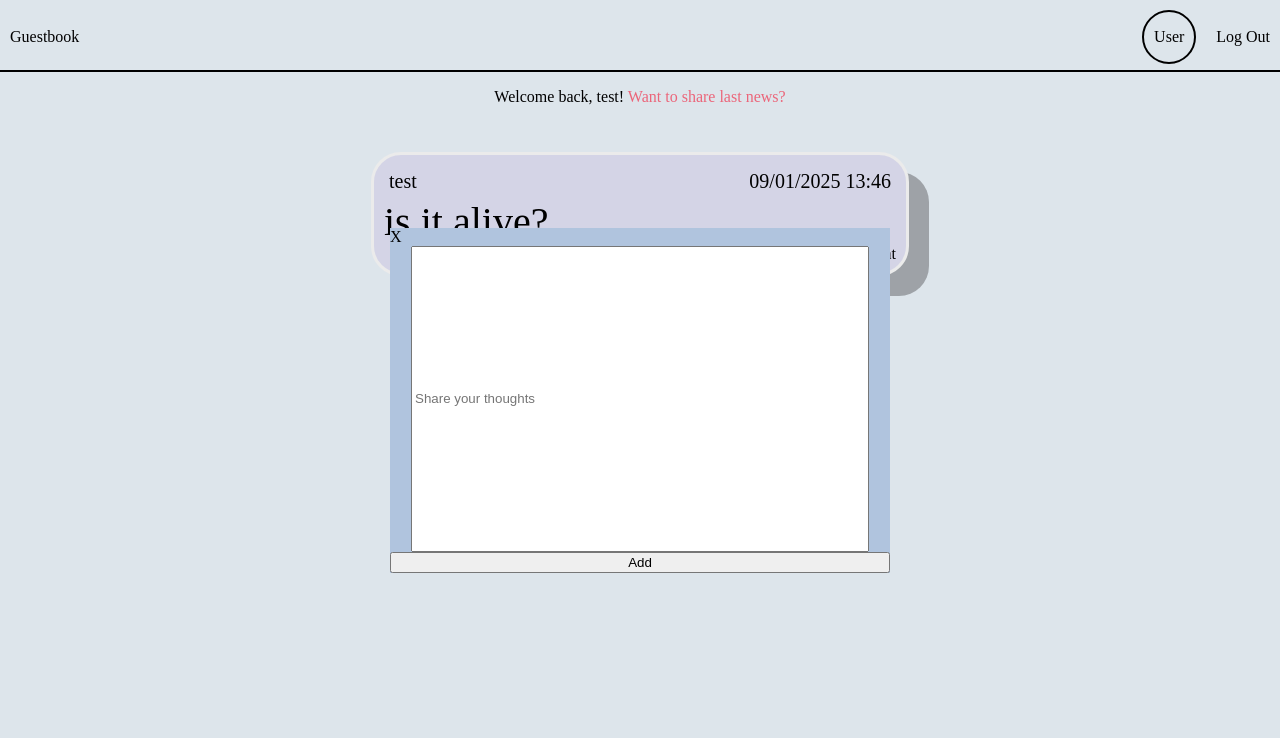
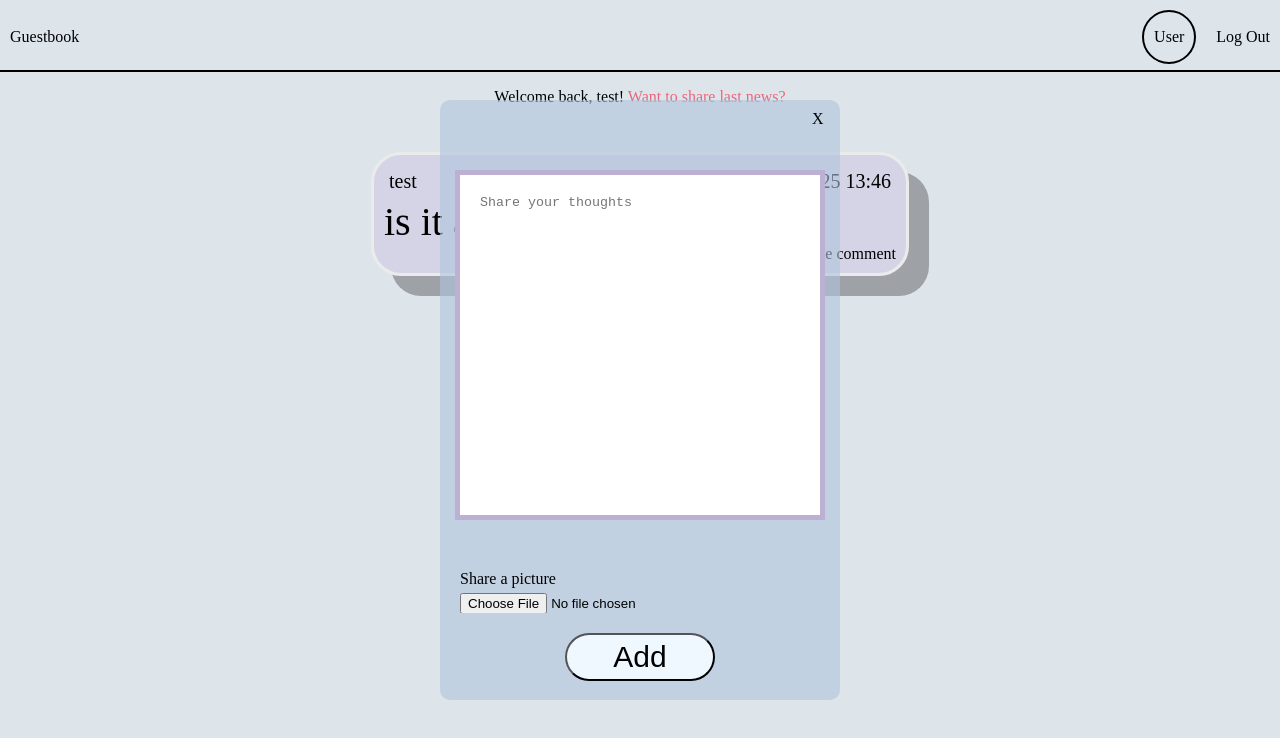
Before and after one commit to lizatiryn/hovedkurs, a plain HTML site: page index.html in a window 1280 px wide. Both pictures are taken after a click on the element "Want to share last news?". Drawn offline with Linux system fonts and the light colour scheme.

Commit message:
pic
added possibility to add pictures to posts

```diff
--- a/model.js
+++ b/model.js
@@ -10,8 +10,9 @@ let posts = [
 	{
 		user: 'test',
 		message: 'is it alive?',
-		time: '09/01/2025 13:46'
+		time: '09/01/2025 13:46',
+		picturesrc: '',
 	}
 ]
-let addpost = null
+
 let currentuser = users[0].name
--- a/style.css
+++ b/style.css
@@ -51,7 +51,10 @@ body{
 	border-radius: 30px;
 	box-shadow: 20px 20px rgba(0, 0, 0, 0.29);
 }
-
+.post-pic{
+	border-radius: 10px;
+	border: rgb(212, 192, 255) 5px solid;
+}
 .post-top{
 	font-size: 20px;
 	display: grid;
@@ -85,18 +88,47 @@ body{
 #add-post div{
 	display: flex;
 	flex-direction: column;
-	background-color: lightsteelblue;
-	width: 500px;
-
+	background-color: rgba(176, 196, 222, 0.591);
+	width: 400px;
+	border-radius: 10px;
+	height: 600px;
 }
 
-#add-post div input{
-	width: 90%;
+#add-post textarea{
+	width: 80%;
 	height: 300px;
 	align-self: center;
+	margin: 50px 0;
+	resize: none;
+	padding: 20px;
+	border: rgba(133, 113, 175, 0.548) 5px solid;
+}
 
+#add-post button{
+	width: 150px;
+	align-self: center;
+	font-size: 30px;
+	margin-top: 20px;
+	background-color: aliceblue;
+	border-radius: 30px;
+	cursor: pointer;
+	padding: 5px;
+   position: relative;
 }
 
 #add-post span{
 	cursor: pointer;
+	position: relative;
+	left: 93%;
+	width: 4%;
+	height: 20px;
+	top: 10px;
 }
+label {
+	padding-left: 20px;
+}
+#picture{
+	height: 20px;
+	margin-top: 5px;
+	padding-left: 20px;
+}
--- a/view.js
+++ b/view.js
@@ -1,3 +1,4 @@
+
 homePage()
 function homePage(){
 	app.innerHTML = /*html*/ `
@@ -20,31 +21,45 @@ function printPosts(){
 			html += /*html*/ `
 			<div class = 'post'>
 				<div class = 'post-top'><span>${posts[i].user}</span><span> ${posts[i].time}</span></div>
-			<div class = 'post-body'>${posts[i].message}</div>
+				<div class = 'post-body'>${posts[i].message}</div>`
+			if(posts[i].picturesrc != ''){
+				html += /*html*/`
+				<img src = '${posts[i].picturesrc}' class = 'post-pic'>
+				`
+			}
+			html += /*html*/`
 				<div class = 'post-bot'>like comment</div>
 			</div>`
 		}
 		return html;
 	}
 
+
+let addpost = null;
+
 function addPostView(){
 	if(!addpost){
 		app.innerHTML += /*html*/ `
 			<div id = 'add-post'>
 				<div>
-					<span onclick= 'close()'>X</span>
-					<input placeholder = 'Share your thoughts'>
+					<span class = 'close'>X</span>
+					<textarea placeholder = 'Share your thoughts'></textarea>
+					<label for='picture'>Share a picture</label>
+					<input id='picture' type = 'file' accept ='.jpeg, .jpg, .png'>
 					<button onclick = 'addPost()'>Add</button>
 				</div>
 			</div>
 		`
 
 		addpost = document.getElementById('add-post')
+
+		const closeButton = addpost.querySelector('.close');
+		closeButton.addEventListener('click', close);
 	}
 }
 
 function close(){
+	console.log('wth');
 	addpost.remove()
-		adpost = null
-		homePage()
+	addpost = null
 }
```
Also changed, not shown: pics/referance.png (added). Lines whose indentation alone changed are shown as unchanged.
